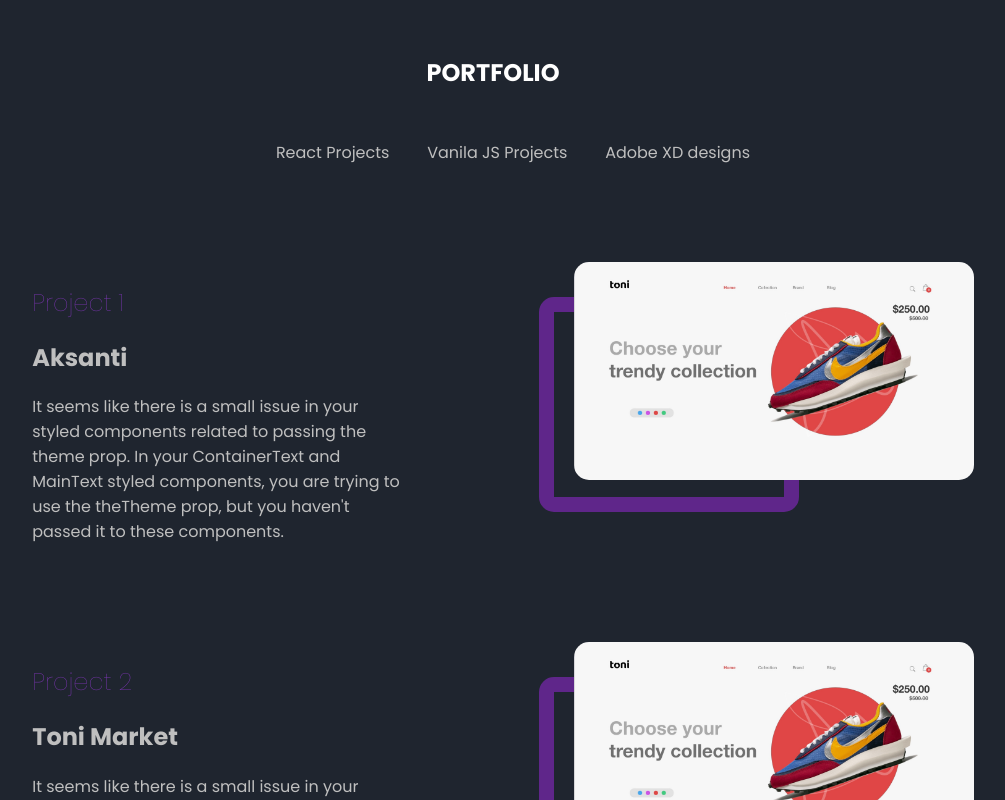
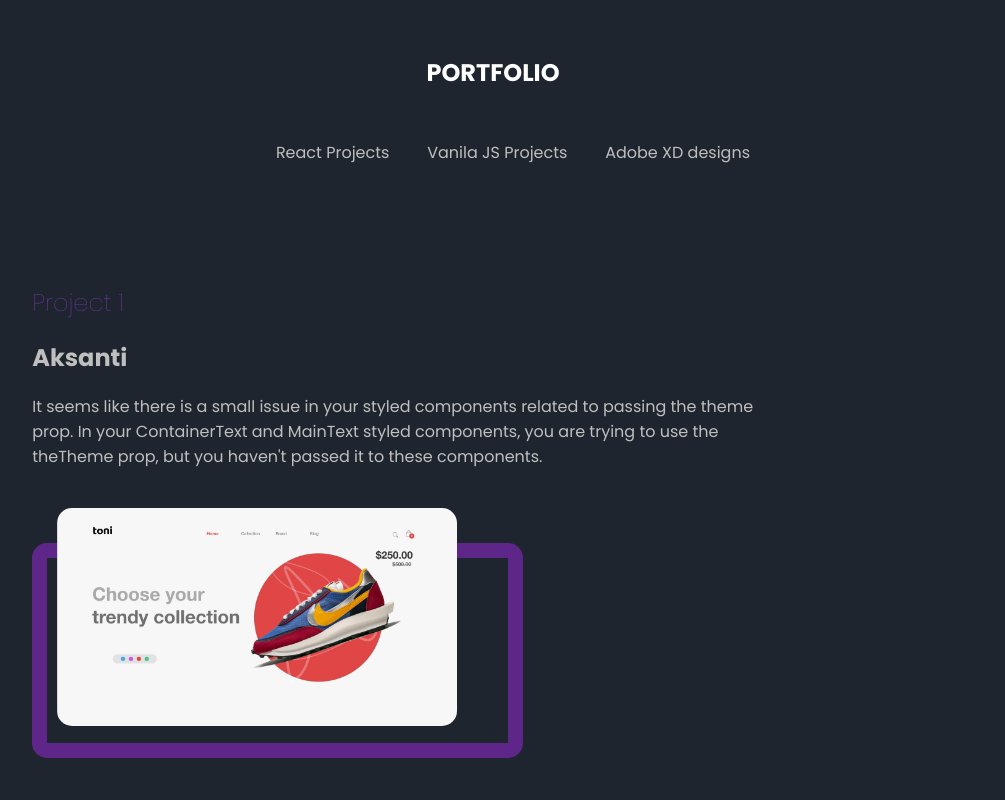
Before and after one commit to tycoonkabuzi/myportfolio, a React (Create React App) app: page / in a window 1280 px wide. Shown: the part 2000-2800 px from the top of the page, without its empty margins (147-1152 px from the left). Built offline with nearby package versions, Linux system fonts and the light colour scheme.

Commit message:
Responsive for Tablet for the component Portfolio

```diff
--- a/src/Components/Portfolio/index.jsx
+++ b/src/Components/Portfolio/index.jsx
@@ -22,6 +22,10 @@ const Links = styled.ul`
       ? ` ${colors.paragraphColorDark}`
       : `${colors.paragraphColorWhite}`};
   @media only screen and (max-width: 600px) {
+    flex-wrap: wrap;
+  }
+  /* Small devices (portrait tablets and large phones, 600px and up) */
+  @media only screen and (min-width: 600px) {
     flex-wrap: wrap;
   }
 `;
--- a/src/Components/Project/index.jsx
+++ b/src/Components/Project/index.jsx
@@ -41,6 +41,9 @@ const ProjectsLayout = styled.div`
   @media only screen and (max-width: 600px) {
     grid-template-columns: auto;
   }
+  @media only screen and (min-width: 600px) {
+    grid-template-columns: auto;
+  }
 `;
 const Rank = styled.h2`
   font-weight: 200;
@@ -78,6 +81,11 @@ const ProjectPicture = styled.img`
     left: 10px;
     bottom: 50px;
   }
+  /* Small devices (portrait tablets and large phones, 600px and up) */
+  @media only screen and (min-width: 600px) {
+    left: 10px;
+    bottom: 50px;
+  }
 `;
 function Project({ index, title, description, picture, clicked, price }) {
   const { theme } = useContext(ThemeContext);
--- a/src/utilities/style/SquareShape.jsx
+++ b/src/utilities/style/SquareShape.jsx
@@ -20,6 +20,13 @@ const SquareShape = styled.div`
     left: 10px;
     bottom: 50px;
     margin-top:50px;
-  }`}
+  }
+
+  @media only screen and (min-width: 600px) {
+    left: 10px;
+    bottom: 50px;
+    margin-top:50px;
+  }
+  `}
 `;
 export default SquareShape;
```
